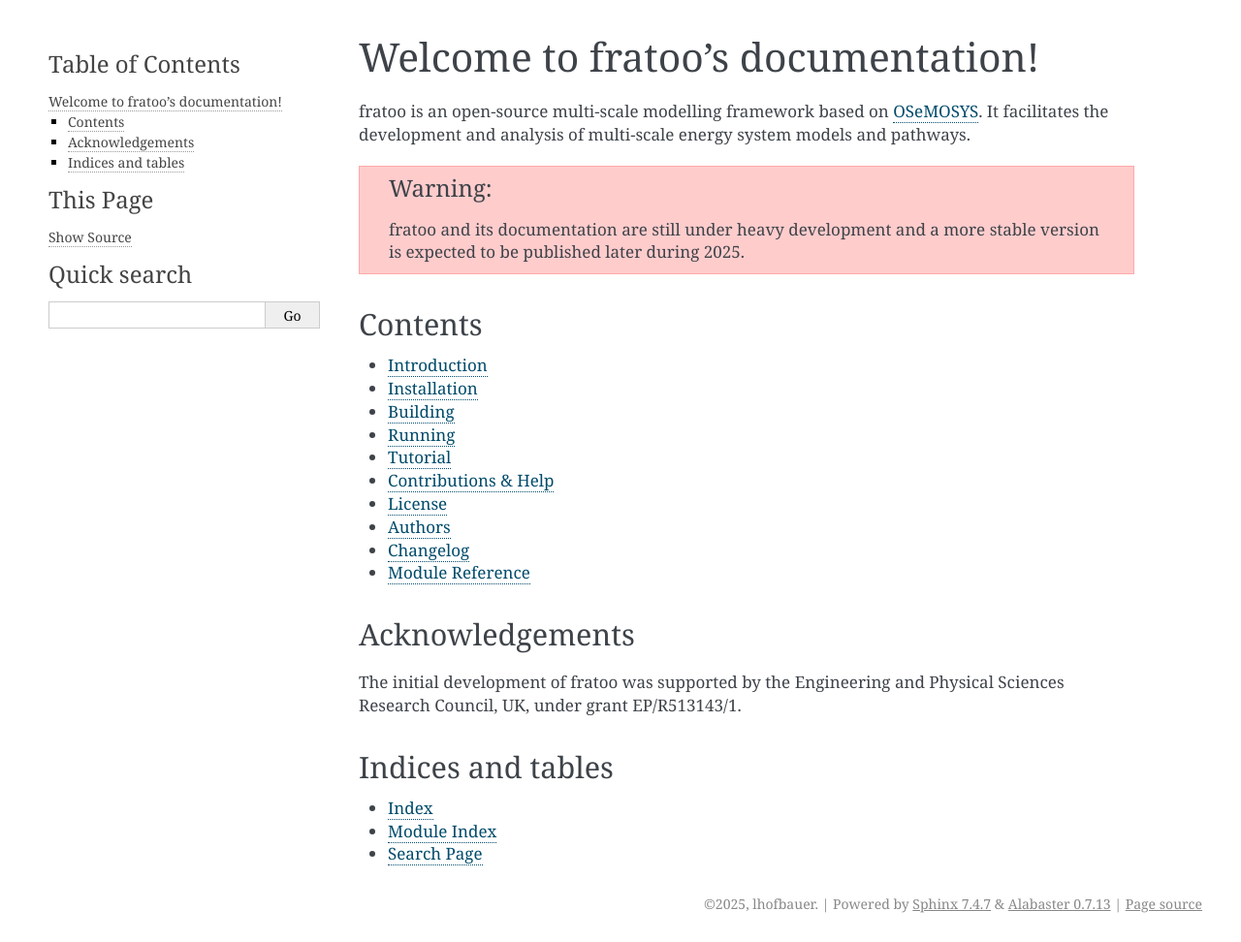
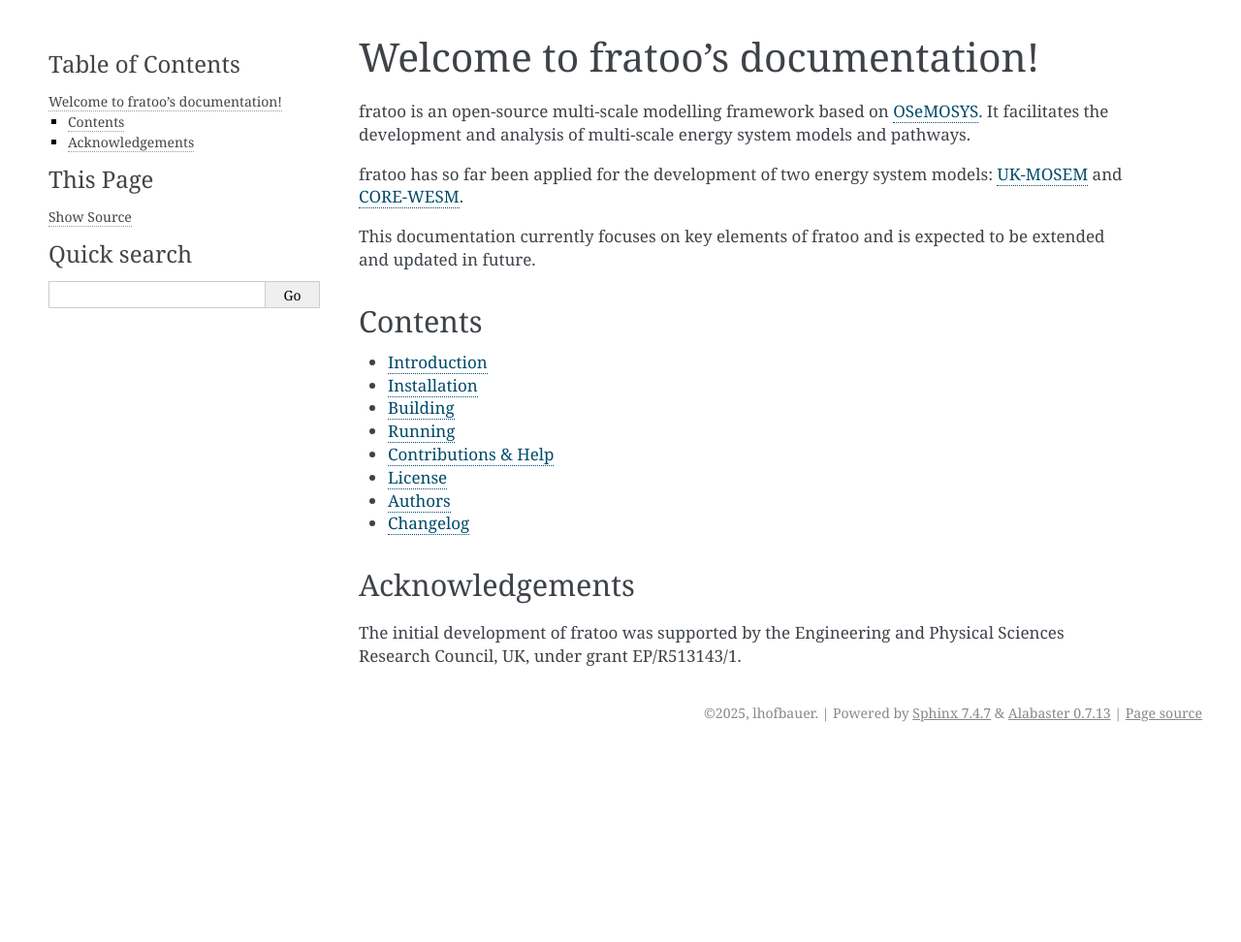
Before and after one commit to lhofbauer/fratoo, a Sphinx documentation site: the page built from docs/index.rst, in a window 1280 px wide. Shown: the whole page at 97% size. Built offline with Sphinx 7.4.7, drawn with Linux system fonts in a browser that asks for light colours; after the commit the page ends 900 px from its top, so only the background shows below that.

Commit message:
Updated documentation and  docstrings

```diff
--- a/CHANGELOG.rst
+++ b/CHANGELOG.rst
@@ -5,6 +5,4 @@
 Version 0.1
 ===========
 
-- Feature A added
-- FIX: nasty bug #1729 fixed
-- add your changes here!
+- ...
--- a/CONTRIBUTING.rst
+++ b/CONTRIBUTING.rst
@@ -314,8 +314,8 @@
 .. |the repository service| replace:: GitHub
 .. |contribute button| replace:: "Create pull request"
 
-.. _repository: https://github.com/<USERNAME>/fratoo
-.. _issue tracker: https://github.com/<USERNAME>/fratoo/issues
+.. _repository: https://github.com/lhofbauer/fratoo
+.. _issue tracker: https://github.com/lhofbauer/fratoo/issues
 .. <-- end -->
 
 
--- a/README.rst
+++ b/README.rst
@@ -42,7 +42,6 @@
 
 The documentation is also hosted on `ReadTheDocs <https://fratoo.readthedocs.io/en/latest/>`_.
 
-
 fratoo has so far been applied for the development of two energy system models: `UK-MOSEM <https://github.com/lhofbauer/uk-mosem>`_ and `CORE-WESM <https://github.com/ClimateCompatibleGrowth/CORE-WESM>`_.
 
 
--- a/docs/index.rst
+++ b/docs/index.rst
@@ -4,9 +4,9 @@
 
 fratoo is an open-source multi-scale modelling framework based on `OSeMOSYS <http://www.osemosys.org/>`_. It facilitates the development and analysis of multi-scale energy system models and pathways.
 
+fratoo has so far been applied for the development of two energy system models: `UK-MOSEM <https://github.com/lhofbauer/uk-mosem>`_ and `CORE-WESM <https://github.com/ClimateCompatibleGrowth/CORE-WESM>`_.
 
-.. warning::
-   fratoo and its documentation are still under heavy development and a more stable version is expected to be published later during 2025.
+This documentation currently focuses on key elements of fratoo and is expected to be extended and updated in future.
 
 Contents
 ========
@@ -18,12 +18,14 @@
    Installation <installation>
    Building <building>
    Running <running>
-   Tutorial <tutorial>
    Contributions & Help <contributing>
    License <license>
    Authors <authors>
    Changelog <changelog>
-   Module Reference <api/modules>
+
+
+..    Tutorial <tutorial>
+..    Module Reference <api/modules>
 
 Acknowledgements
 ================
@@ -31,12 +33,12 @@
 The initial development of fratoo was supported by the Engineering and Physical Sciences Research Council, UK, under grant EP/R513143/1.
 
 
-Indices and tables
-==================
+.. Indices and tables
+.. ==================
 
-* :ref:`genindex`
-* :ref:`modindex`
-* :ref:`search`
+.. * :ref:`genindex`
+.. * :ref:`modindex`
+.. * :ref:`search`
 
 .. _toctree: https://www.sphinx-doc.org/en/master/usage/restructuredtext/directives.html
 .. _reStructuredText: https://www.sphinx-doc.org/en/master/usage/restructuredtext/basics.html
--- a/docs/installation.rst
+++ b/docs/installation.rst
@@ -3,6 +3,8 @@
 Installation
 ============
 
-[To be added.]
+fratoo is currently not packaged and its installation simply involves downloading and copying the model code into the required directory.
+
+It is planned for fratoo to be packaged in future and additional instructions and material, including a list of dependencies will be added to the documentation and model repository.
 
 ..  download and installation instructions
```
Also changed, not shown: docs/building.rst (+7 -6 lines), docs/introduction.rst (+6 -8 lines), docs/running.rst (+15 -9 lines), 1 other file.
